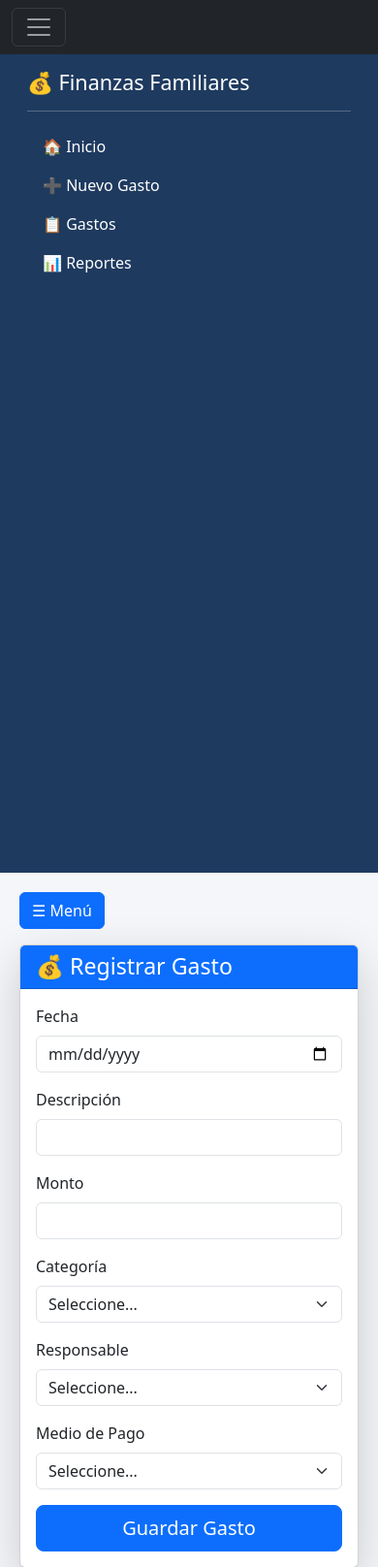
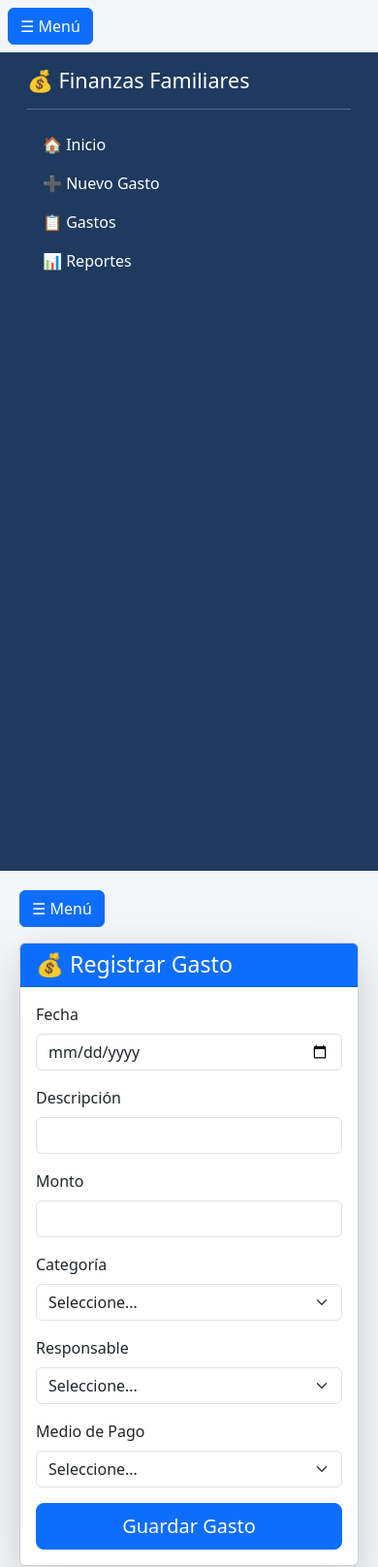
Before and after one commit to kleiwerfn2/finanzas-familiaNP, a Flask app: page /nuevo in a window 390 px wide. Shown: the top 1616 px of the page at 97% size. Run offline with Flask 3, Linux system fonts and the light colour scheme.

Commit message:
Cambio de menu

```diff
--- a/templates/base.html
+++ b/templates/base.html
@@ -42,23 +42,30 @@ src="https://cdn.jsdelivr.net/npm/bootstrap@5.3.3/dist/js/bootstrap.bundle.min.j
 </script>
 <body>
 
-<nav class="navbar navbar-dark bg-dark d-md-none">
+<script>
 
-    <div class="container-fluid">
+function toggleSidebar() {
 
-        <button
-            class="navbar-toggler"
-            type="button"
-            data-bs-toggle="collapse"
-            data-bs-target="#sidebarMenu">
+    const sidebar =
+        document.getElementById("sidebarMenu");
 
-            <span class="navbar-toggler-icon"></span>
+    sidebar.classList.toggle("d-none");
 
-        </button>
+}
 
-    </div>
+</script>
 
-</nav>
+<div class="p-2">
+
+    <button
+        class="btn btn-primary"
+        onclick="toggleSidebar()">
+
+        ☰ Menú
+
+    </button>
+
+</div>
 
 <div class="container-fluid">
 
@@ -66,7 +73,7 @@ src="https://cdn.jsdelivr.net/npm/bootstrap@5.3.3/dist/js/bootstrap.bundle.min.j
 
         <!-- MENU LATERAL -->
 
-        <nav class="col-md-2 d-md-block sidebar collapse show" id="sidebarMenu">
+        <nav class="col-md-2 d-md sidebar" id="sidebarMenu">
 
             <div class="pt-3 px-3">
 
```
